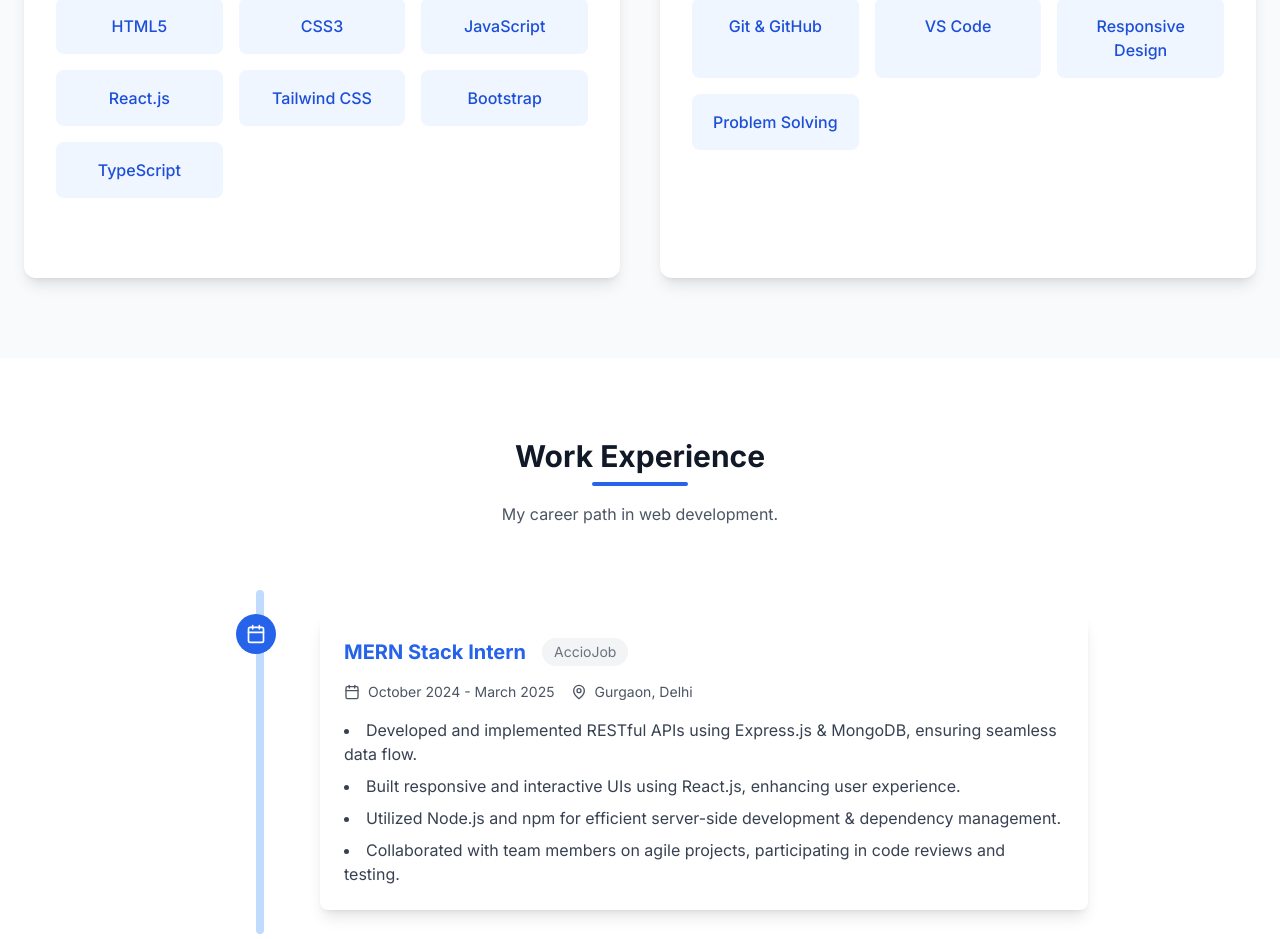
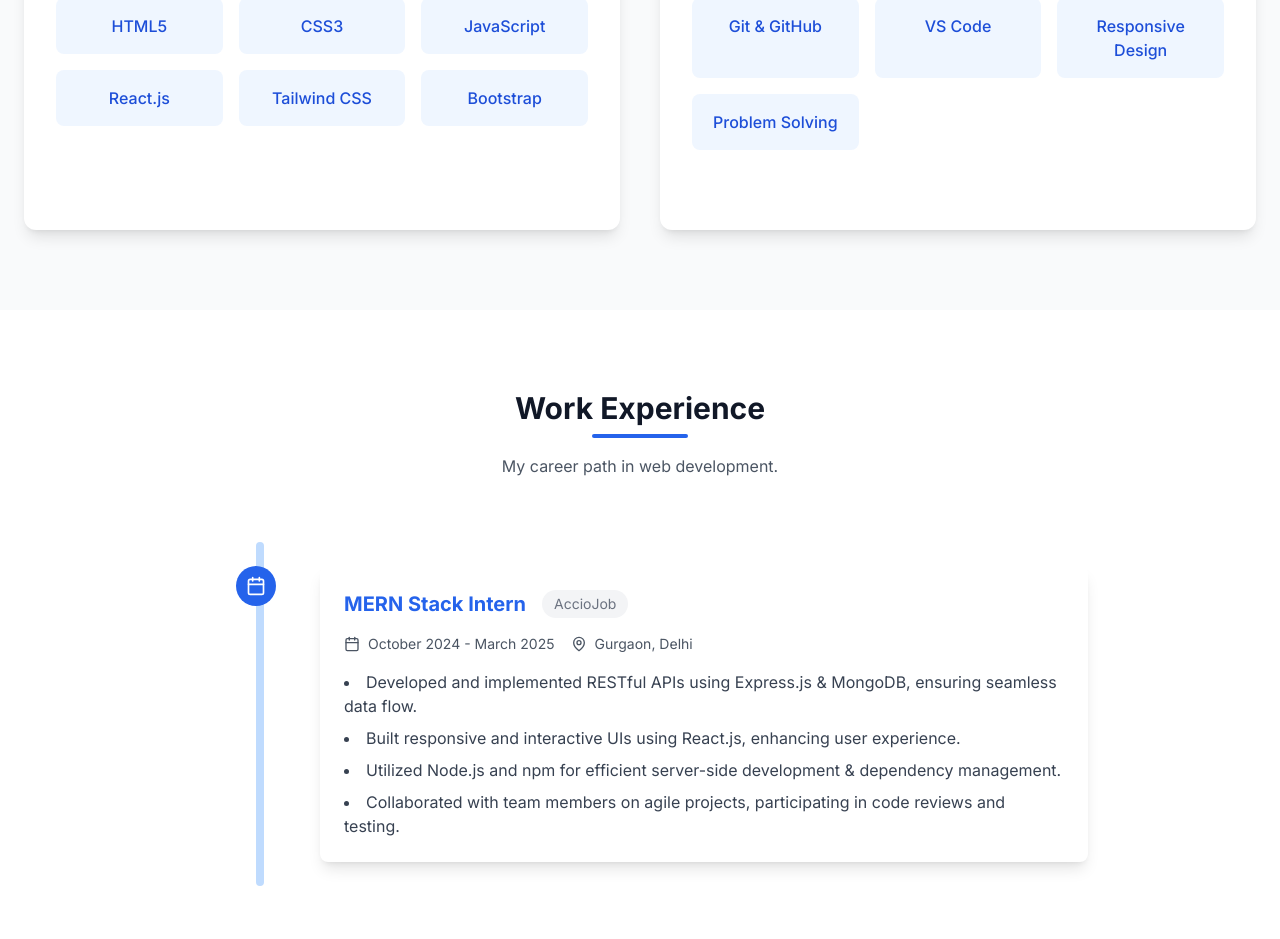
Before and after one commit to AnishDeveloper28/Anish-Portfolio, a React (Vite) app: page / in a window 1280 px wide. Shown: the part 1828-2767 px from the top of the page. Built offline with nearby package versions, Linux system fonts and the light colour scheme.

Commit message:
Update Skills.tsx

```diff
--- a/src/components/Skills.tsx
+++ b/src/components/Skills.tsx
@@ -15,7 +15,6 @@ const Skills: React.FC = () => {
     { name: 'React.js', category: 'frontend' },
     { name: 'Tailwind CSS', category: 'frontend' },
     { name: 'Bootstrap', category: 'frontend' },
-    { name: 'TypeScript', category: 'frontend' }
   ];
 
   const toolSkills: Skill[] = [
```
